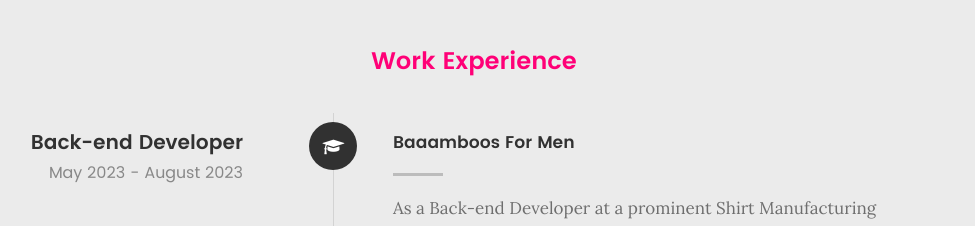
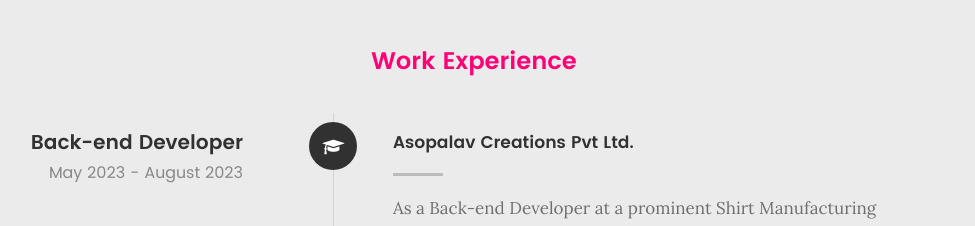
Before and after one commit to UdayVT/UdayVT.github.io, a plain HTML site: page index.html in a window 1280 px wide. Shown: the part 2040-2266 px from the top of the page, without its empty margins (166-1141 px from the left). Drawn offline with Linux system fonts and the light colour scheme; a script that the page names is missing; files whose address does not match are found by name.

Commit message:
updating work experience

```diff
--- a/index.html
+++ b/index.html
@@ -165,7 +165,7 @@
 	   				</div>
 
 	   				<div class="timeline-content">
-	   					<h4>Baaamboos For Men</h4>
+	   					<h4>Asopalav Creations Pvt Ltd.</h4>
 	   					<p>As a Back-end Developer at a prominent Shirt Manufacturing Company in India, I played a pivotal role in revolutionizing our operational efficiency. Using Python, I engineered a sophisticated automated data entry system, deploying innovative algorithms to slash manual data entry time by an impressive 50%. My expertise extended to crafting a deletion algorithm, streamlining the process of removing shirts from the database by 40%. In close collaboration with cross-functional teams, I optimized back-end processes, leading to a substantial 20% reduction in errors and an enhanced overall accuracy in shirt inventory management, facilitating seamless operations for the company.</p>
 	   				</div>
 
```
Also changed, not shown: 1 other file.
